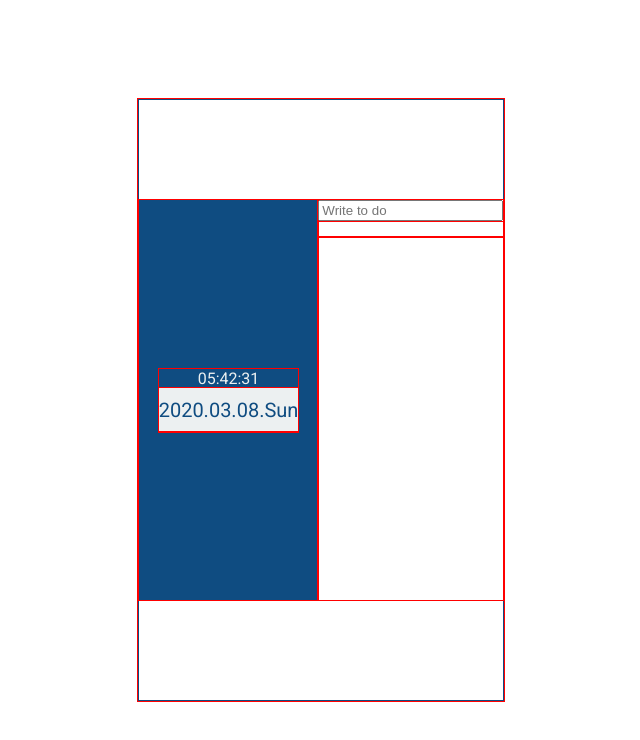
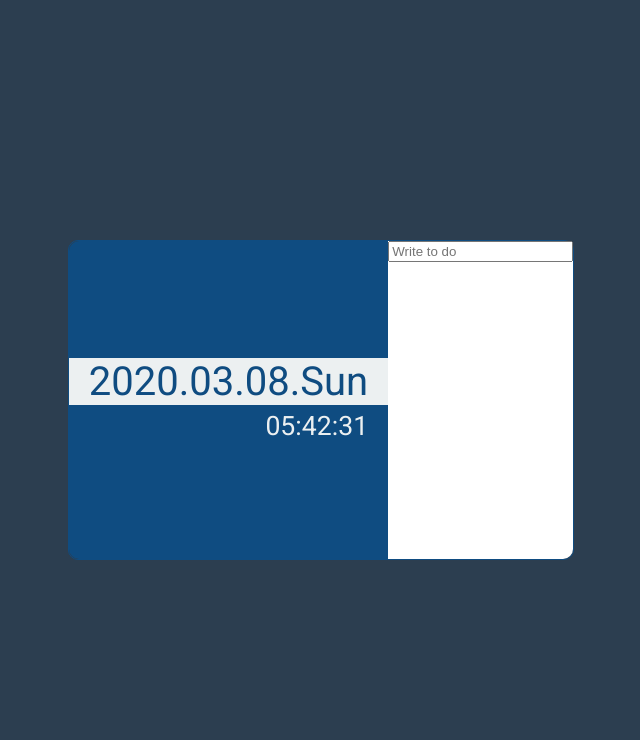
Before and after one commit to minnnkyeng/todo-list, a plain HTML site: page index.html in a window 1280 px wide. Shown: the whole page, without its empty margins (319-959 px from the left). Drawn offline with Linux system fonts and the light colour scheme; no server answers.

Commit message:
현재 시간,날짜,날씨 레이아웃 수정

```diff
--- a/index.css
+++ b/index.css
@@ -1,5 +1,6 @@
 * {
-    outline:1px solid red;
+    //outline:1px solid red;
+    box-sizing:border-box;
 }
 
 html, body {
@@ -9,10 +10,7 @@ html, body {
     padding: 0;
     font-family: 'Roboto', sans-serif;
     color:#ecf0f1;
-}
-
-body{
-    //background-color:#0F4C81;
+    background-color:#2c3e50;
 }
 
 .flex{
@@ -23,15 +21,14 @@ body{
 }
 
 #wrap{
-    height:50%;
+    height:40%;
     border:1px solid #0F4C81;
-    padding:100px 0px;
+    border-radius: 10px;
 }
 
 .content{
     width:100%;
     height:100%;
-    text-align:center;
 }
 
 #left{
@@ -39,13 +36,50 @@ body{
     justify-content: center;
     flex-direction: column;
     height:100%;
-    padding:0 20px;
     background-color:#0F4C81;
+    border-top-left-radius: 10px;
+    border-bottom-left-radius: 10px;
 }
 
 #date{
     padding:10px 0;
     background-color:#ecf0f1;
-    font-size:20px;
+    font-size:30pt;
     color:#0F4C81;
+    padding:0 20px;
 }
+
+#time{
+    font-size:20pt;
+}
+
+#right{
+    border-top-right-radius: 10px;
+    border-bottom-right-radius: 10px;
+    background-color:#fff;
+}
+
+
+.mt5{
+    margin-top:10px;
+}
+
+.mb5{
+    margin-bottom:5px;
+}
+
+.pl20{
+    padding-left:20px;
+}
+
+.pr20{
+    padding-right:20px;
+}
+
+.tc{
+    text-align:center;
+}
+
+.tr{
+    text-align:right;
+}
--- a/index.html
+++ b/index.html
@@ -9,9 +9,9 @@
     <body class="flex">
         <div id="wrap" class="flex">
             <div id="left" class="content">
-                <div id="time"></div>
-                <div id="date"></div>
-                <div id="weather"></div>
+                <div id="weather" class="mb5 tr pr20"></div>
+                <div id="date" class="mb5"></div>
+                <div id="time" class="mb5 tr pr20"></div>
             </div>
             <div id="right" class="content">
                 <form>
```
